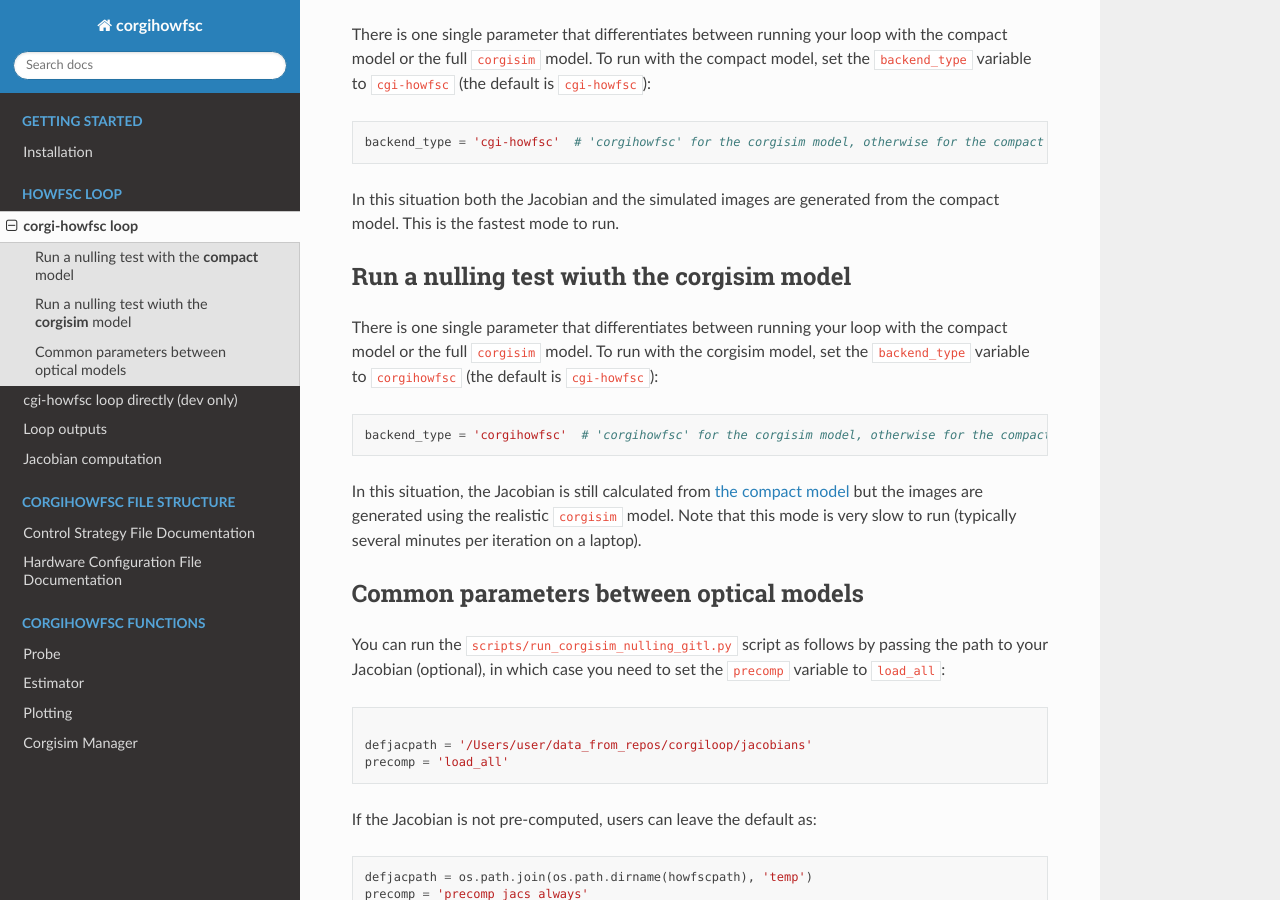
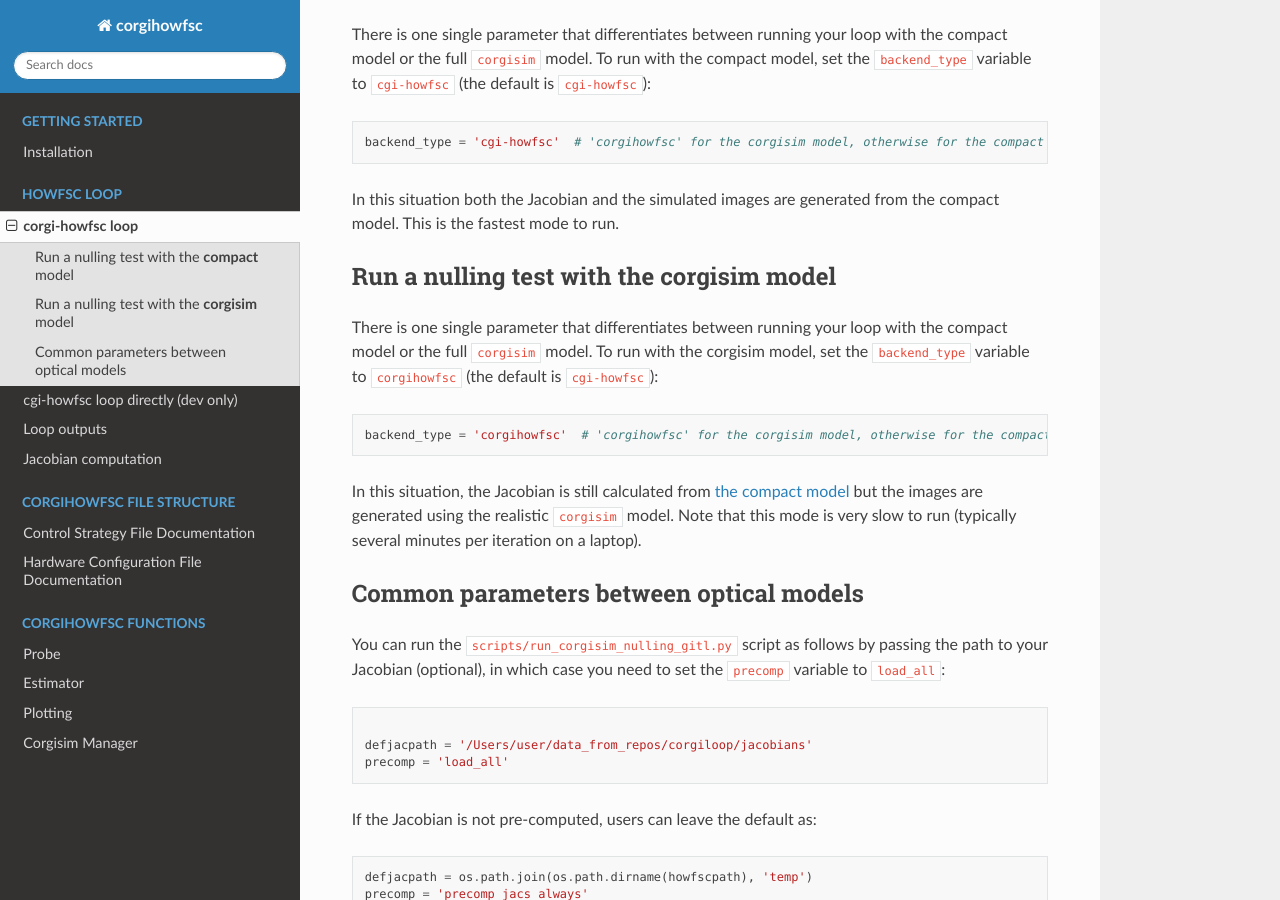
Before and after one commit to roman-corgi/corgihowfsc, a Sphinx documentation site: the page built from docs/source/gitl_corgi_howfsc.md, in a window 1280 px wide and 900 px high, scrolled down 759 px. Built offline with Sphinx 7.4.7 and the Read the Docs theme 3.1.0, drawn with Linux system fonts in a browser that asks for light colours; some of the changed text lies outside the part shown.

Commit message:
more typos

```diff
--- a/docs/source/gitl_corgi_howfsc.md
+++ b/docs/source/gitl_corgi_howfsc.md
@@ -31,7 +31,7 @@ backend_type = 'cgi-howfsc'  # 'corgihowfsc' for the corgisim model, otherwise f
 In this situation both the Jacobian and the simulated images are generated from the compact model.
 This is the fastest mode to run.
 
-## Run a nulling test wiuth the **corgisim** model
+## Run a nulling test with the **corgisim** model
 
 There is one single parameter that differentiates between running your loop with the compact model or the full `corgisim` model.
 To run with the corgisim model, set the `backend_type` variable to `corgihowfsc` (the default is `cgi-howfsc`):
@@ -88,8 +88,8 @@ hconf['star']['stellar_type'] = 'G05'
 7. Define the `probes` class
 
 If user would like to compare the output with the compact model, the recommended method is to
-use [corgi-howfs with the compact model](#run-a-nulling-test-on-compact-model)
+use [corgi-howfs with the compact model](#run-a-nulling-test-on-compact-model).
 
 However, it is still possible to use the compact model directly in `cgi_howfs`.
 This is **not** the recommended method and this should be reserved for particular situations.
-please refer to [cgi_howfs GITL(Compact)](gitl_cgi_howfsc.md)
+Please refer to [cgi_howfs GITL (Compact)](gitl_cgi_howfsc.md).
```
